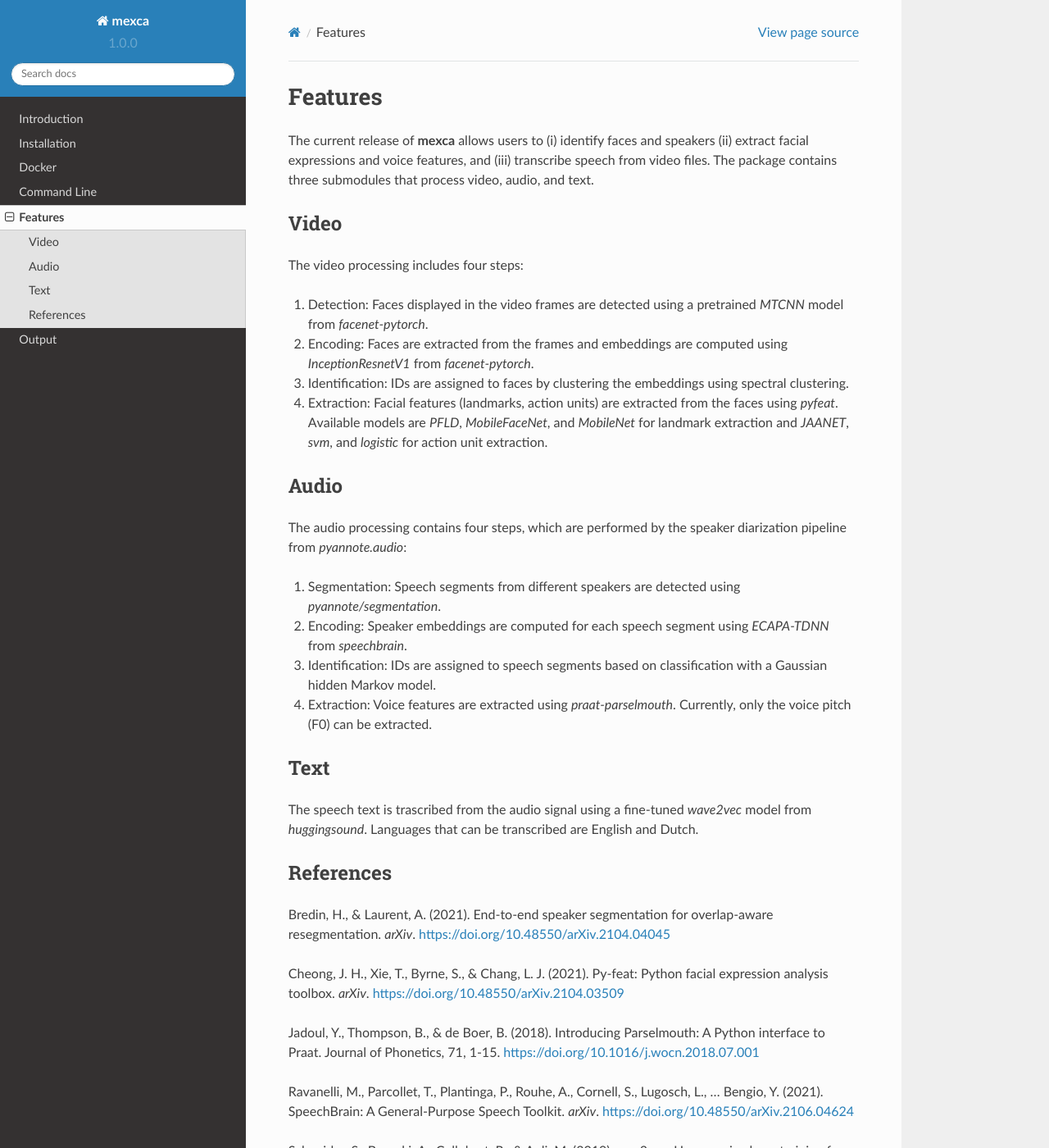
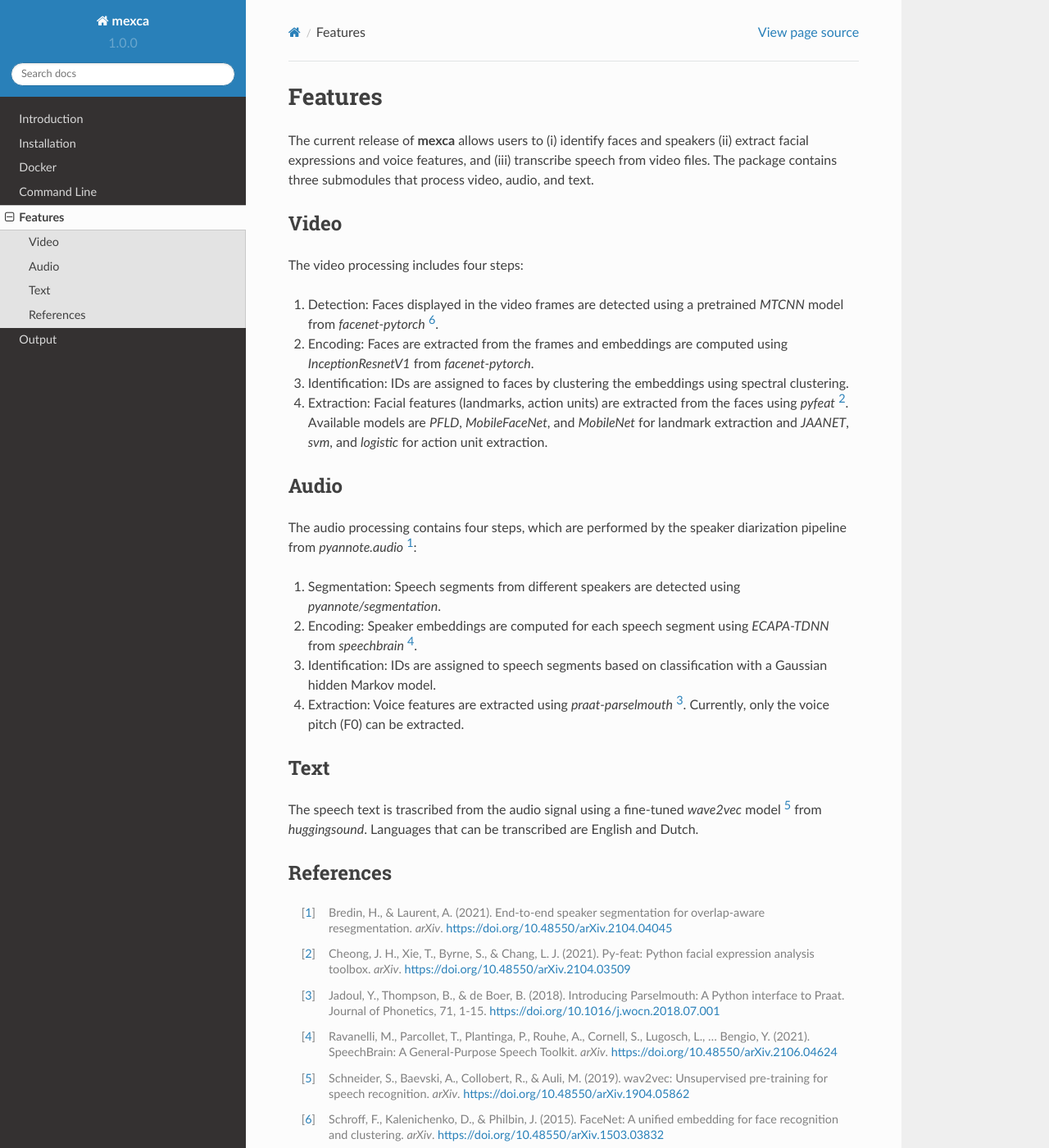
Before and after one commit to mexca/mexca, a Sphinx documentation site: the page built from docs/features.rst, in a window 1280 px wide and 1400 px high. Shown: the whole window at 82% size. Built offline with Sphinx 7.4.7 and the Read the Docs theme 2.0.0, drawn with Linux system fonts in a browser that asks for light colours.

```diff
--- a/docs/docker.rst
+++ b/docs/docker.rst
@@ -9,9 +9,9 @@ The pipeline can be used via the command line:
 
 .. code-block:: console
 
-  docker run -t -v absolute/path/to/video/folder:/test mexca:stable -f test/video_file -o test/output.json
+  docker run -t -v absolute/path/to/video/folder:/test mluken/mexca:latest -f /test/video_file -o /test/output.json
 
-This command pulls the image with the latest release of **mexca**, executes a script to run the pipeline on a video file, and save the output on the computer in the same folder as the video file.
+This command pulls the image with the latest version of **mexca**, executes a script to run the pipeline on a video file, and save the output on the computer in the same folder as the video file.
 
 *Explanation of the command*:
 
--- a/docs/features.rst
+++ b/docs/features.rst
@@ -8,37 +8,37 @@ Video
 
 The video processing includes four steps:
 
-1. Detection: Faces displayed in the video frames are detected using a pretrained `MTCNN` model from `facenet-pytorch`.
+1. Detection: Faces displayed in the video frames are detected using a pretrained `MTCNN` model from `facenet-pytorch` [6]_.
 2. Encoding: Faces are extracted from the frames and embeddings are computed using `InceptionResnetV1` from `facenet-pytorch`.
 3. Identification: IDs are assigned to faces by clustering the embeddings using spectral clustering.
-4. Extraction: Facial features (landmarks, action units) are extracted from the faces using `pyfeat`. Available models are `PFLD`, `MobileFaceNet`, and `MobileNet` for landmark extraction and `JAANET`, `svm`, and `logistic` for action unit extraction.
+4. Extraction: Facial features (landmarks, action units) are extracted from the faces using `pyfeat` [2]_. Available models are `PFLD`, `MobileFaceNet`, and `MobileNet` for landmark extraction and `JAANET`, `svm`, and `logistic` for action unit extraction.
 
 Audio
 -----
 
-The audio processing contains four steps, which are performed by the speaker diarization pipeline from `pyannote.audio`:
+The audio processing contains four steps, which are performed by the speaker diarization pipeline from `pyannote.audio` [1]_:
 
 1. Segmentation: Speech segments from different speakers are detected using `pyannote/segmentation`.
-2. Encoding: Speaker embeddings are computed for each speech segment using `ECAPA-TDNN` from `speechbrain`.
+2. Encoding: Speaker embeddings are computed for each speech segment using `ECAPA-TDNN` from `speechbrain` [4]_.
 3. Identification: IDs are assigned to speech segments based on classification with a Gaussian hidden Markov model.
-4. Extraction: Voice features are extracted using `praat-parselmouth`. Currently, only the voice pitch (F0) can be extracted.
+4. Extraction: Voice features are extracted using `praat-parselmouth` [3]_. Currently, only the voice pitch (F0) can be extracted.
 
 Text
 ----
 
-The speech text is trascribed from the audio signal using a fine-tuned `wave2vec` model from `huggingsound`. Languages that can be transcribed are English and Dutch.
+The speech text is trascribed from the audio signal using a fine-tuned `wave2vec` model [5]_ from `huggingsound`. Languages that can be transcribed are English and Dutch.
 
 References
 ----------
 
-Bredin, H., & Laurent, A. (2021). End-to-end speaker segmentation for overlap-aware resegmentation. *arXiv*. https://doi.org/10.48550/arXiv.2104.04045
+.. [1] Bredin, H., & Laurent, A. (2021). End-to-end speaker segmentation for overlap-aware resegmentation. *arXiv*. https://doi.org/10.48550/arXiv.2104.04045
 
-Cheong, J. H., Xie, T., Byrne, S., & Chang, L. J. (2021). Py-feat: Python facial expression analysis toolbox. *arXiv*. https://doi.org/10.48550/arXiv.2104.03509
+.. [2] Cheong, J. H., Xie, T., Byrne, S., & Chang, L. J. (2021). Py-feat: Python facial expression analysis toolbox. *arXiv*. https://doi.org/10.48550/arXiv.2104.03509
 
-Jadoul, Y., Thompson, B., & de Boer, B. (2018). Introducing Parselmouth: A Python interface to Praat. Journal of Phonetics, 71, 1-15. https://doi.org/10.1016/j.wocn.2018.07.001
+.. [3] Jadoul, Y., Thompson, B., & de Boer, B. (2018). Introducing Parselmouth: A Python interface to Praat. Journal of Phonetics, 71, 1-15. https://doi.org/10.1016/j.wocn.2018.07.001
 
-Ravanelli, M., Parcollet, T., Plantinga, P., Rouhe, A., Cornell, S., Lugosch, L., … Bengio, Y. (2021). SpeechBrain: A General-Purpose Speech Toolkit. *arXiv*. https://doi.org/10.48550/arXiv.2106.04624
+.. [4] Ravanelli, M., Parcollet, T., Plantinga, P., Rouhe, A., Cornell, S., Lugosch, L., … Bengio, Y. (2021). SpeechBrain: A General-Purpose Speech Toolkit. *arXiv*. https://doi.org/10.48550/arXiv.2106.04624
 
-Schneider, S., Baevski, A., Collobert, R., & Auli, M. (2019). wav2vec: Unsupervised pre-training for speech recognition. *arXiv*. https://doi.org/10.48550/arXiv.1904.05862
+.. [5] Schneider, S., Baevski, A., Collobert, R., & Auli, M. (2019). wav2vec: Unsupervised pre-training for speech recognition. *arXiv*. https://doi.org/10.48550/arXiv.1904.05862
 
-Schroff, F., Kalenichenko, D., & Philbin, J. (2015). FaceNet: A unified embedding for face recognition and clustering. *arXiv*. https://doi.org/10.48550/arXiv.1503.03832
+.. [6] Schroff, F., Kalenichenko, D., & Philbin, J. (2015). FaceNet: A unified embedding for face recognition and clustering. *arXiv*. https://doi.org/10.48550/arXiv.1503.03832
```
Also changed, not shown: 2 other files.
